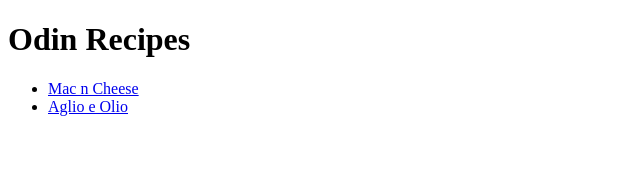
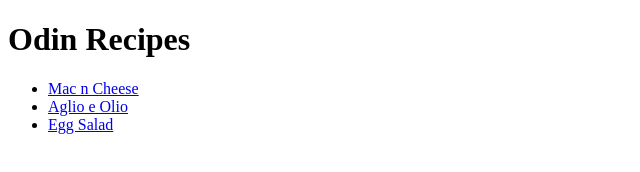
Before and after one commit to Slashari/odin-recipes, a plain HTML site: page index.html in a window 1280 px wide. Shown: the full height of the page, 0-640 px from the left. Drawn offline with Linux system fonts and the light colour scheme.

Commit message:
add eggsalad.html to list

```diff
--- a/index.html
+++ b/index.html
@@ -9,7 +9,8 @@
         <h1>Odin Recipes</h1>
         <ul>
             <li><a href="recipes/macncheese.html">Mac n Cheese</a></li>
-           <li> <a href="recipes/aglioeolio.html">Aglio e Olio</a></li>
+            <li> <a href="recipes/aglioeolio.html">Aglio e Olio</a></li>
+            <li><a href="recipes/eggsalad.html">Egg Salad</a></li>
         </ul>
 
     </body>
```
